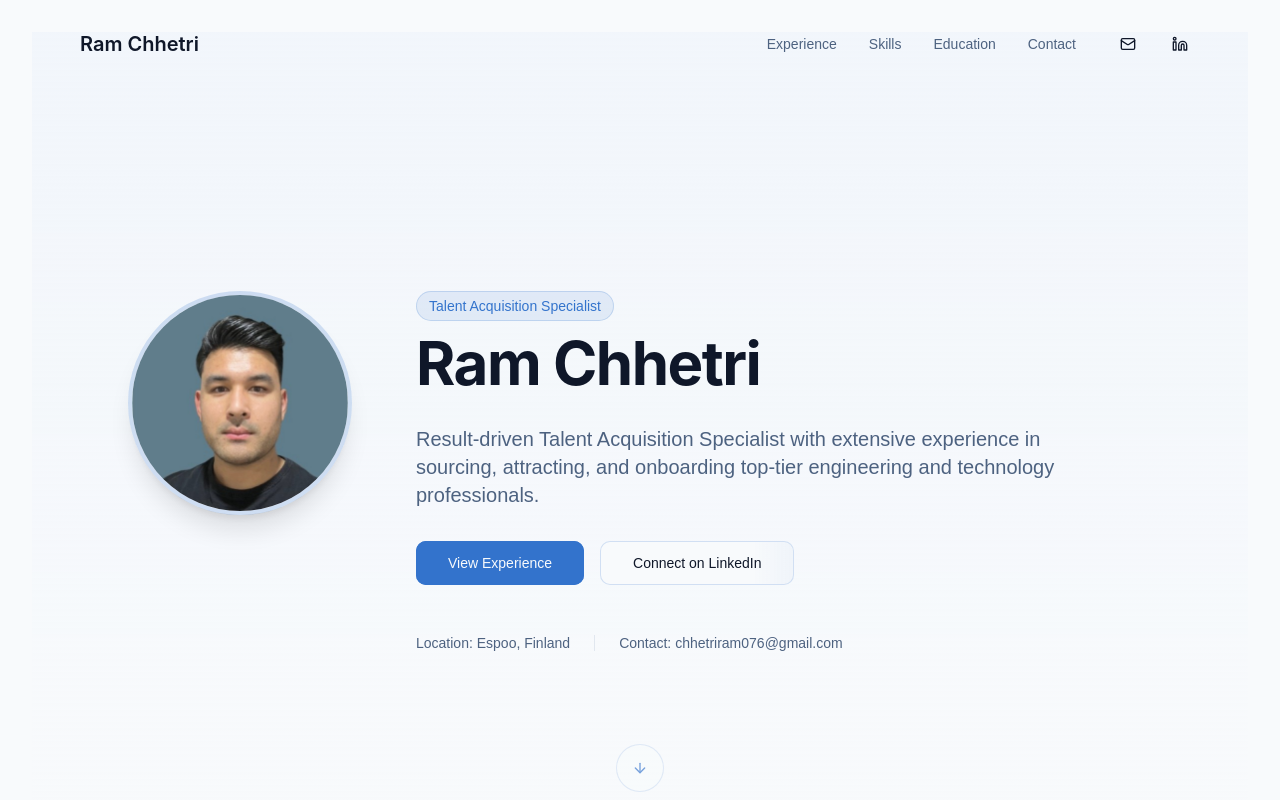
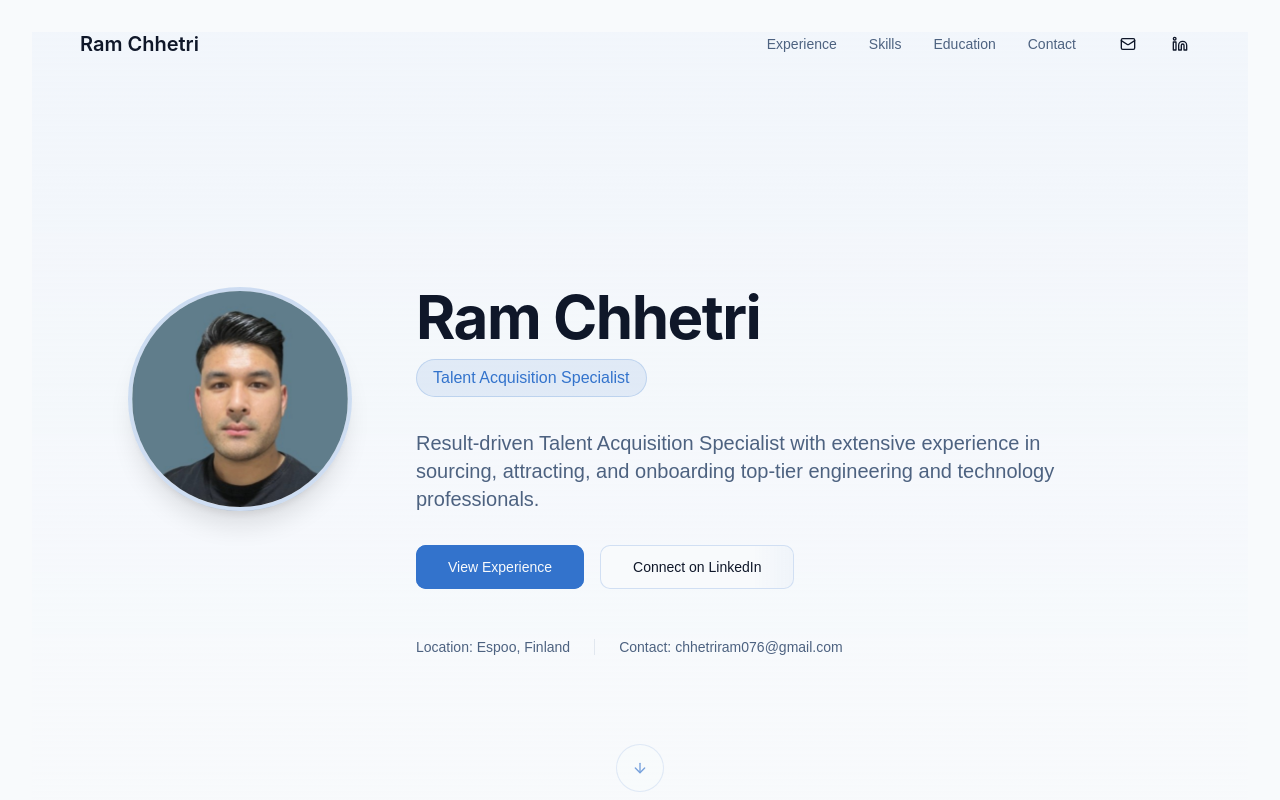
Before and after one commit to Ram45678/ramchhetri, a React (Vite) app: page / in a window 1280 px wide. Shown: the top 800 px of the page. Built offline with nearby package versions, Linux system fonts and the light colour scheme; a web font is replaced by a local one.

Commit message:
Update hero section text
Updates the hero section to include the "Talent Acquisition Specialist" text below the name.

```diff
--- a/src/components/HeroSection.tsx
+++ b/src/components/HeroSection.tsx
@@ -33,14 +33,14 @@ const HeroSection = () => {
 
         <div className="space-y-6 md:space-y-8 text-center md:text-left">
           <div className="space-y-3 animate-fade-down">
+            <h1 className="text-4xl md:text-5xl lg:text-6xl font-bold text-foreground">
+              Ram Chhetri
+            </h1>
             <div className="inline-block">
-              <div className="px-3 py-1 rounded-full bg-primary/10 border border-primary/20 text-sm text-primary animate-fadeIn">
+              <div className="px-4 py-1.5 rounded-full bg-primary/10 border border-primary/20 text-sm md:text-base text-primary animate-fadeIn">
                 Talent Acquisition Specialist
               </div>
             </div>
-            <h1 className="text-4xl md:text-5xl lg:text-6xl font-bold text-foreground">
-              Ram Chhetri
-            </h1>
           </div>
 
           <p className="max-w-2xl text-lg md:text-xl text-muted-foreground animate-fadeIn" style={{ animationDelay: "0.2s" }}>
```
